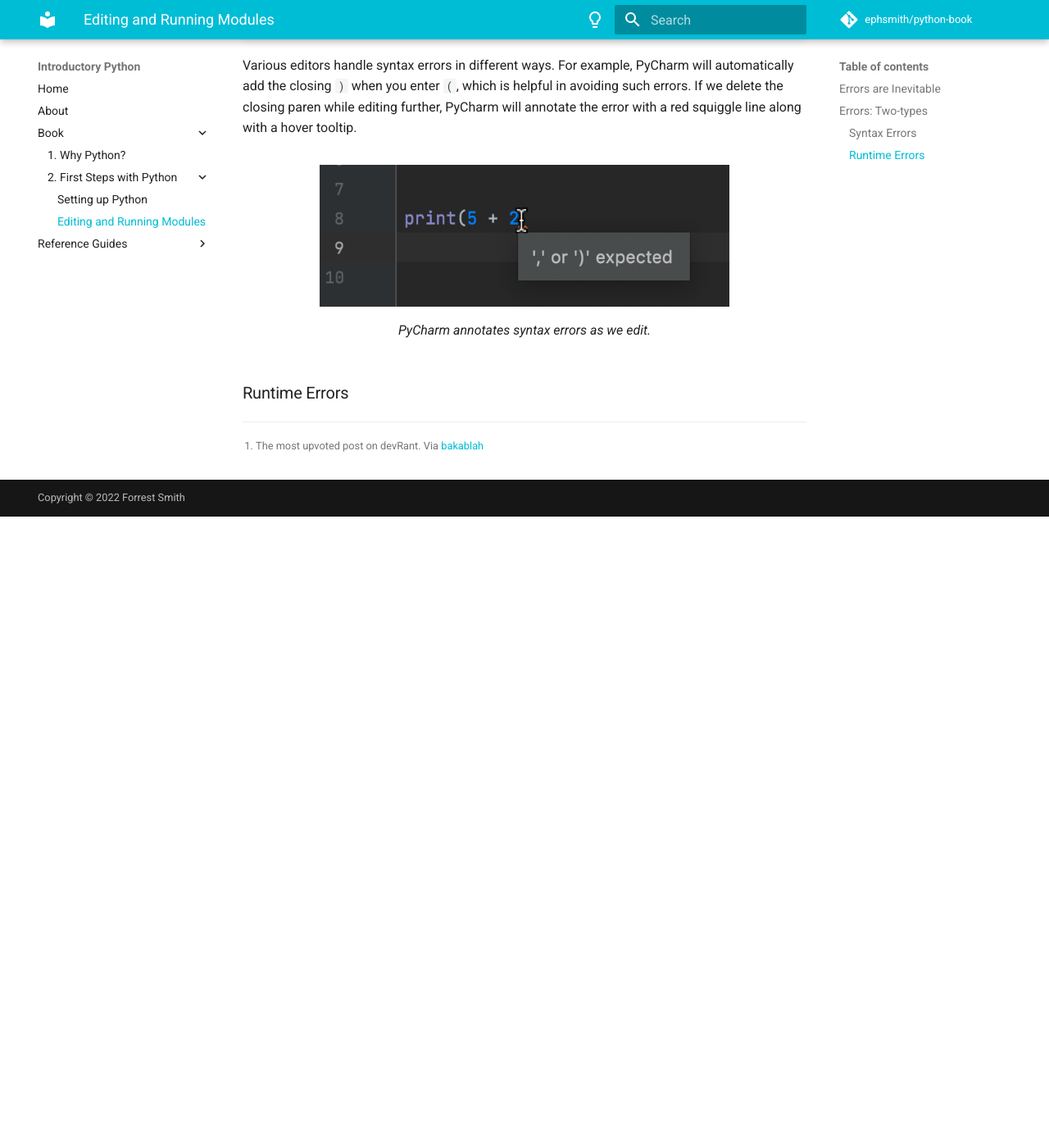
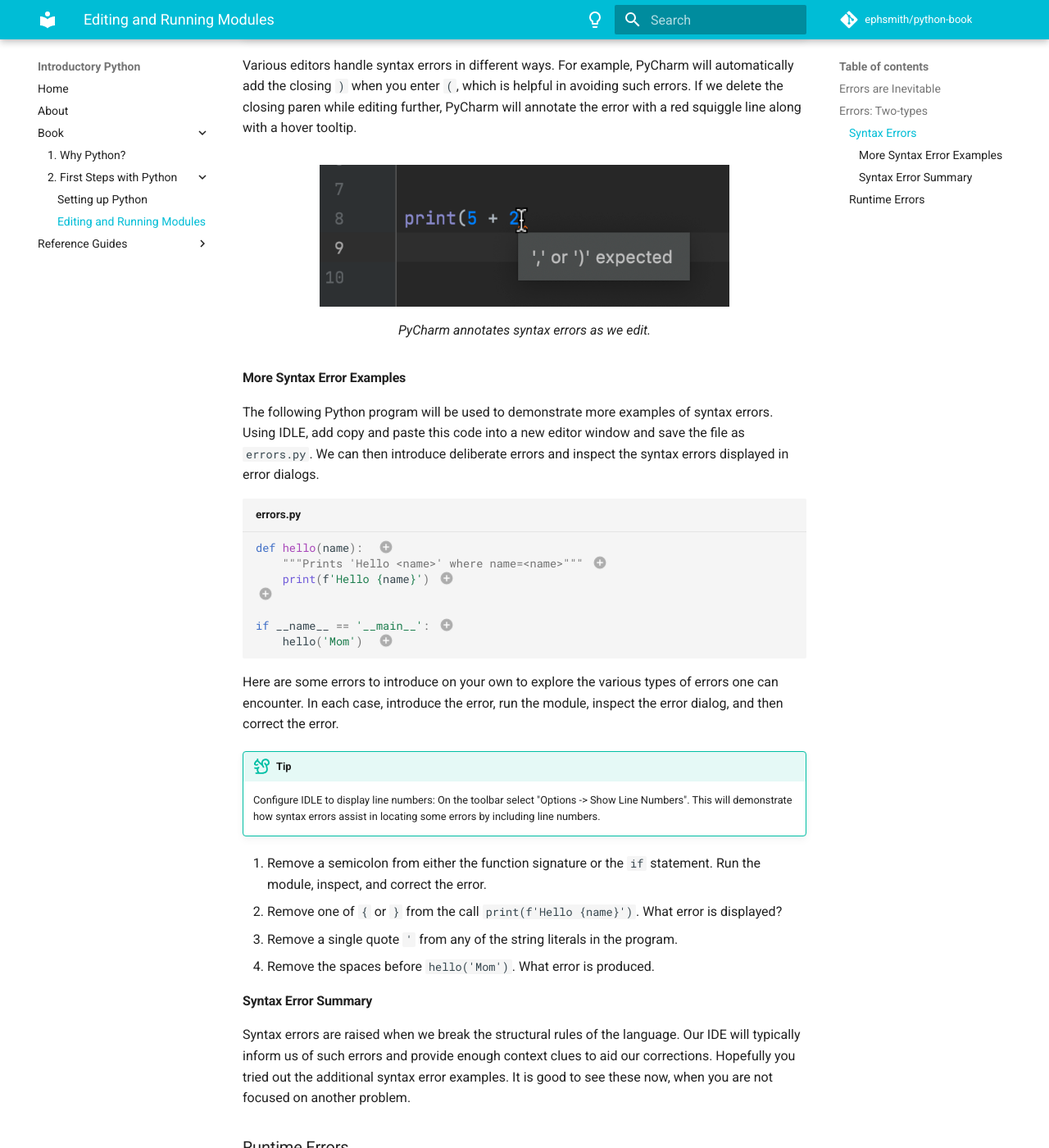
Before and after one commit to ephsmith/python-book, an MkDocs documentation site: the page built from docs/02-interpreting-errors.md, in a window 1280 px wide and 1400 px high, scrolled down 2215 px. Shown: the whole window at 82% size. Built offline with MkDocs 1.6.1 and Material for MkDocs 9.7.7, drawn with Linux system fonts in a browser that asks for light colours; comment, search, counter and statistics services are not loaded; before the commit the page ends 2845 px from its top, so only the background shows below that.

Commit message:
Errors: Completed first draft of syntax errors with additional examples as an exercise for the reader.

````diff
--- a/docs/02-interpreting-errors.md
+++ b/docs/02-interpreting-errors.md
@@ -72,5 +72,60 @@ annotate the error with a red squiggle line along with a hover tooltip.
 <figcaption>PyCharm annotates syntax errors as we edit.</figcaption>
 </figure>
 
+#### More Syntax Error Examples
+The following Python program will be used to demonstrate more examples of syntax
+errors. Using IDLE, add copy and paste this code into a new editor window and save the
+file as `errors.py`. We can then introduce deliberate errors and inspect the syntax
+errors displayed in error dialogs.
+
+```python title="errors.py"
+def hello(name):  #  (1)!
+    """Prints 'Hello <name>' where name=<name>""" #  (2)!
+    print(f'Hello {name}') #  (3)!
+# (4)!
+
+if __name__ == '__main__': #  (5)!
+    hello('Mom')  #  (6)!
+```
+
+1. This is a Python function signature--the first line in a function definition. The
+   `def` keyword starts a function definition. The name `hello` is used to call the
+   function. The formal parameter `name` is used to accept input to the function. The
+   parameter list must be enclosed in `()` and finally a semicolon `:` ends the
+   function signature.
+2. The triple-quoted string here is a *docstring*. Docstrings are useful for
+   documentation but also provide users of the function with useful help as they are
+   printed when calling `help()` a function. Docstrings should be enclosed in triple
+   double quotes--`"""`.
+3. This is the function body which happens to be a single line for this function. The
+   function body must be indented, usually with a 4 space indent.
+4. Per PEP8 guidelines, leave two blank spaces after a function definition.
+5. This *main selection block* is useful for including lines of code that will run
+   when the module is run as a script.  Indented code below this line will be run when
+   your module is run in IDLE for example.
+6. This indented line of code will execute when you run the module as a script
+   (Run-Run Module in IDLE). This is a call to the `hello()` function defined previously.
+
+Here are some errors to introduce on your own to explore the various types of errors
+one can encounter. In each case, introduce the error, run the module, inspect the
+error dialog, and then correct the error.
+
+!!! tip
+    Configure IDLE to display line numbers: On the toolbar select "Options -> Show Line
+    Numbers". This will demonstrate how syntax errors assist in locating some errors by
+    including line numbers.
+
+1. Remove a semicolon from either the function signature or the `if` statement. Run
+   the module, inspect, and correct the error.
+2. Remove one of `{` or `}` from the call  `print(f'Hello {name}')`. What error is
+   displayed?
+3. Remove a single quote `'` from any of the string literals in the program.
+4. Remove the spaces before `hello('Mom')`.  What error is produced.
+
+#### Syntax Error Summary
+Syntax errors are raised when we break the structural rules of the language. Our IDE
+will typically inform us of such errors and provide enough context clues to aid our
+corrections. Hopefully you tried out the additional syntax error examples.  It
+is good to see these now, when you are not focused on another problem.
 
 ### Runtime Errors
````
